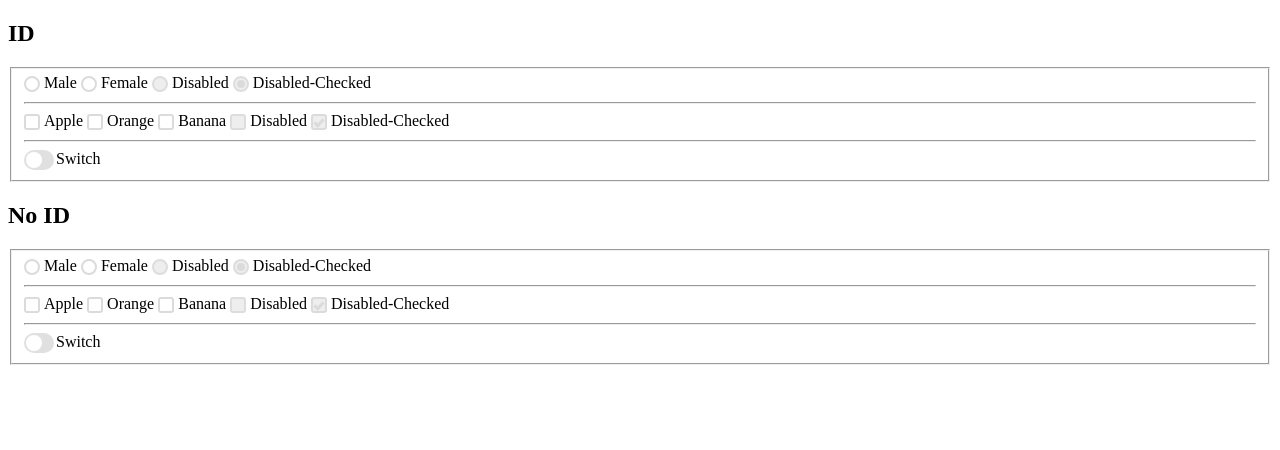
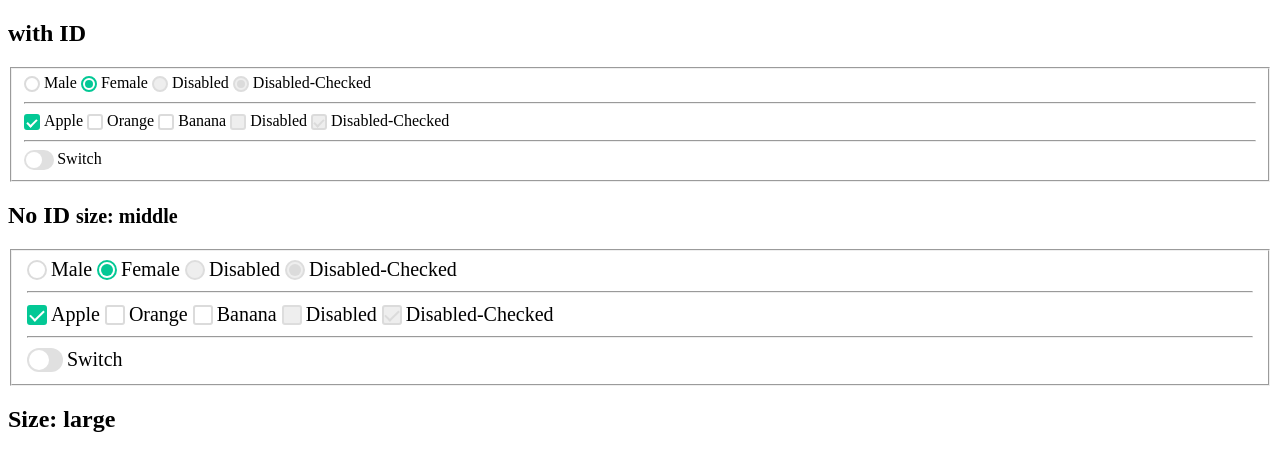
Before and after one commit to xyzhanjiang/by-radio, a website: page index.html in a window 1280 px wide. Shown: the top 450 px of the page. Drawn offline with Linux system fonts and the light colour scheme.

Commit message:
Custom control size

```diff
--- a/dist/index.html
+++ b/index.html
@@ -4,23 +4,23 @@
 <!-- saved from url=(0014)about:internet -->
 <meta charset="UTF-8">
 <title>Radio Example</title>
-<link rel="stylesheet" href="by-radio.min.css">
+<link rel="stylesheet" href="dist/by-radio.min.css">
 </head>
 
 <body>
 <form action="#" method="post">
-  <h2>ID</h2>
+  <h2>with ID</h2>
   <fieldset>
     <input class="by-radio" id="radio1" name="gender" type="radio" value="male">
     <label for="radio1">Male</label>
-    <input class="by-radio" id="radio2" name="gender" type="radio" value="female">
+    <input checked class="by-radio" id="radio2" name="gender" type="radio" value="female">
     <label for="radio2">Female</label>
     <input class="by-radio" disabled id="radio3" name="gender" type="radio" value="disabled">
     <label for="radio3">Disabled</label>
-    <input checked class="by-radio" disabled id="radio4" name="gender2" type="radio" value="disabled-checked">
+    <input checked class="by-radio" disabled id="radio4" name="gender-d" type="radio" value="disabled-checked">
     <label for="radio4">Disabled-Checked</label>
     <hr>
-    <input class="by-checkbox" id="checkbox1" name="favourite" type="checkbox" value="apple">
+    <input checked class="by-checkbox" id="checkbox1" name="favourite" type="checkbox" value="apple">
     <label for="checkbox1">Apple</label>
     <input class="by-checkbox" id="checkbox2" name="favourite" type="checkbox" value="orange">
     <label for="checkbox2">Orange</label>
@@ -34,22 +34,67 @@
     <input class="by-switch" id="switch-1" name="favourite" type="checkbox" value="apple">
     <label for="switch-1">Switch</label>
   </fieldset>
-  <h2>No ID</h2>
-  <fieldset>
+  <h2>No ID <small>size: middle</small></h2>
+  <fieldset style="font-size: 20px;">
     <label class="by-radio">
-      <input name="gender" type="radio" value="male">
+      <input name="gender2" type="radio" value="male">
       <span class="by-radio-item">Male</span>
     </label>
     <label class="by-radio">
-      <input name="gender" type="radio" value="female">
+      <input checked name="gender2" type="radio" value="female">
       <span class="by-radio-item">Female</span>
     </label>
     <label class="by-radio">
-      <input disabled name="gender" type="radio" value="disabled">
+      <input disabled name="gender2" type="radio" value="disabled">
       <span class="by-radio-item">Disabled</span>
     </label>
     <label class="by-radio">
-      <input checked disabled name="gender3" type="radio" value="disabled-checked">
+      <input checked disabled name="gender2-d" type="radio" value="disabled-checked">
+      <span class="by-radio-item">Disabled-Checked</span>
+    </label>
+    <hr>
+    <label class="by-checkbox">
+      <input checked name="favourite" type="checkbox" value="apple">
+      <span class="by-checkbox-item">Apple</span>
+    </label>
+    <label class="by-checkbox">
+      <input name="favourite" type="checkbox" value="orange">
+      <span class="by-checkbox-item">Orange</span>
+    </label>
+    <label class="by-checkbox">
+      <input name="favourite" type="checkbox" value="banana">
+      <span class="by-checkbox-item">Banana</span>
+    </label>
+    <label class="by-checkbox">
+      <input disabled name="favourite" type="checkbox" value="disabled">
+      <span class="by-checkbox-item">Disabled</span>
+    </label>
+    <label class="by-checkbox">
+      <input checked disabled name="favourite" type="checkbox" value="disabled-checked">
+      <span class="by-checkbox-item">Disabled-Checked</span>
+    </label>
+    <hr>
+    <label class="by-switch">
+      <input name="favourite" type="checkbox" value="apple">
+      <span class="by-switch-item">Switch</span>
+    </label>
+  </fieldset>
+  <h2>Size: large</h2>
+  <fieldset style="font-size: 2em;">
+    <label class="by-radio">
+      <input name="lg" type="radio" value="male">
+      <span class="by-radio-item">Male</span>
+    </label>
+    <label class="by-radio">
+      <input checked name="lg" type="radio" value="female">
+      <span class="by-radio-item">Female</span>
+    </label>
+    <label class="by-radio">
+      <input disabled name="lg" type="radio" value="disabled">
+      <span class="by-radio-item">Disabled</span>
+    </label>
+    <label class="by-radio">
+      <input checked disabled name="lg-d" type="radio" value="disabled-checked">
       <span class="by-radio-item">Disabled-Checked</span>
     </label>
     <hr>
@@ -65,7 +110,6 @@
       <input name="favourite" type="checkbox" value="banana">
       <span class="by-checkbox-item">Banana</span>
     </label>
-
     <label class="by-checkbox">
       <input disabled name="favourite" type="checkbox" value="disabled">
       <span class="by-checkbox-item">Disabled</span>
--- a/src/by-radio.scss
+++ b/src/by-radio.scss
@@ -13,9 +13,19 @@ $legacy-support-for-ie7: false !default;
 $by-radio-bg:           #fff !default;
 $by-radio-color:        #03c895 !default;
 $by-radio-border-color: #dbdbdb !default;
-$by-radio-border-width: 2px !default;
 $by-radio-hover-color:  $by-radio-color !default;
 $by-radio-focus-color:  #aaa !default;
+
+$by-radio-size:         1em !default;
+$by-radio-border-width: 2px !default;
+$by-radio-gutter:       2px !default;
+
+$by-radio-circle: calc(#{$by-radio-size} - (#{$by-radio-border-width} + #{$by-radio-gutter}) * 2);
+
+$by-radio-timing-function: cubic-bezier(0.8, -0.33, 0.2, 1.33) !default;
+
+$by-switch-height: calc(#{$by-radio-size} + 4px) !default;
+$by-switch-width:  calc(calc(#{$by-radio-size} + 4px) * 1.5) !default;
 
 input[type="radio"].by-radio,
 .by-radio input[type="radio"],
@@ -37,7 +47,7 @@ label.by-switch {
   cursor: pointer;
   display: inline-block;
   min-height: 20px;
-  padding-left: 20px;
+  padding-left: calc(#{$by-radio-size} + #{$by-radio-gutter} * 2);
   position: relative;
 }
 
@@ -62,24 +72,24 @@ input[type="radio"].by-radio + label::before,
   background-color: $by-radio-bg;
   border: $by-radio-border-width solid $by-radio-border-color;
   bottom: 0;
-  height: 16px;
+  height: $by-radio-size;
   left: 0;
   margin: auto 0;
   top: 0;
-  width: 16px;
+  width: $by-radio-size;
 }
 
 input[type="radio"].by-radio + label::after,
 .by-radio-item::after {
   background-color: $by-radio-color;
   bottom: 0;
-  height: 8px;
-  left: 4px;
+  height: $by-radio-circle;
+  left: calc(#{$by-radio-border-width} + #{$by-radio-gutter});
   margin: auto 0;
   top: 0;
   transform: scale(0);
-  transition: transform 0.2s cubic-bezier(0.8, -0.33, 0.2, 1.33);
-  width: 8px;
+  transition: transform 0.2s $by-radio-timing-function;
+  width: $by-radio-circle;
 }
 
 input[type="radio"].by-radio + label:hover::before,
@@ -88,34 +98,34 @@ input[type="radio"].by-radio + label:hover::before,
 }
 
 input[type="radio"].by-radio:focus + label::before,
-.by-radio input[type="radio"]:focus + .by-radio-item::before {
+.by-radio input[type="radio"]:focus ~ .by-radio-item::before {
   outline: 1px dotted $by-radio-focus-color;
 }
 
 input[type="radio"].by-radio:checked + label::before,
-.by-radio input[type="radio"]:checked + .by-radio-item::before {
+.by-radio input[type="radio"]:checked ~ .by-radio-item::before {
   border-color: $by-radio-color;
 }
 
 input[type="radio"].by-radio:checked + label::after,
-.by-radio input[type="radio"]:checked + .by-radio-item::after {
+.by-radio input[type="radio"]:checked ~ .by-radio-item::after {
   background-color: $by-radio-color;
   transform: scale(1);
 }
 
 input[type="radio"].by-radio:disabled + label,
-.by-radio input[type="radio"]:disabled + .by-radio-item {
+.by-radio input[type="radio"]:disabled ~ .by-radio-item {
   cursor: not-allowed;
 }
 
 input[type="radio"].by-radio:disabled + label::before,
-.by-radio input[type="radio"]:disabled + .by-radio-item::before {
+.by-radio input[type="radio"]:disabled ~ .by-radio-item::before {
   background-color: #eee;
   border-color: #ddd;
 }
 
 input[type="radio"].by-radio:disabled + label::after,
-.by-radio input[type="radio"]:disabled + .by-radio-item::after {
+.by-radio input[type="radio"]:disabled ~ .by-radio-item::after {
   background-color: $by-radio-border-color;
 }
 
@@ -140,27 +150,27 @@ input[type="checkbox"].by-checkbox + label::before,
   border: $by-radio-border-width solid $by-radio-border-color;
   border-radius: 3px;
   bottom: 0;
-  height: 16px;
+  height: $by-radio-size;
   left: 0;
   margin: auto 0;
   top: 0;
-  width: 16px;
+  width: $by-radio-size;
 }
 
 input[type="checkbox"].by-checkbox + label:after,
 .by-checkbox-item::after {
   background: transparent;
   border: 0 solid #fff;
-  border-width: 0 0 3px 3px;
+  border-width: 0 0 2px 2px;
   bottom: 0;
-  height: 6px;
+  height: calc(calc(#{$by-radio-size} - 4px) / 2);
   left: 3px;
   margin: auto 0;
   opacity: 0;
-  top: 0;
+  top: -1px;
   transform: scale(2) rotate(-45deg);
-  transition: all 0.2s cubic-bezier(0.8, -0.33, 0.2, 1.33);
-  width: 10px;
+  transition: all 0.2s $by-radio-timing-function;
+  width: calc(#{$by-radio-size} - 6px);
 }
 
 input[type="checkbox"].by-checkbox + label:hover::before,
@@ -169,56 +179,70 @@ input[type="checkbox"].by-checkbox + label:hover::before,
 }
 
 input[type="checkbox"].by-checkbox:focus + label::before,
-.by-checkbox input[type="checkbox"]:focus + .by-checkbox-item::before {
+.by-checkbox input[type="checkbox"]:focus ~ .by-checkbox-item::before {
   outline: 1px dotted $by-radio-focus-color;
 }
 
 input[type="checkbox"].by-checkbox:checked + label::before,
-.by-checkbox input[type="checkbox"]:checked + .by-checkbox-item::before {
+.by-checkbox input[type="checkbox"]:checked ~ .by-checkbox-item::before {
   background-color: $by-radio-color;
   border-color: $by-radio-color;
 }
 
 input[type="checkbox"].by-checkbox:checked + label::after,
-.by-checkbox input[type="checkbox"]:checked + .by-checkbox-item::after {
+.by-checkbox input[type="checkbox"]:checked ~ .by-checkbox-item::after {
   opacity: 1;
   transform: scale(1) rotate(-45deg);
 }
 
 input[type="checkbox"].by-checkbox:disabled + label,
-.by-checkbox input[type="checkbox"]:disabled + .by-checkbox-item {
+.by-checkbox input[type="checkbox"]:disabled ~ .by-checkbox-item {
   cursor: not-allowed;
 }
 
 input[type="checkbox"].by-checkbox:disabled + label::before,
-.by-checkbox input[type="checkbox"]:disabled + .by-checkbox-item::before {
+.by-checkbox input[type="checkbox"]:disabled ~ .by-checkbox-item::before {
   background-color: #eee;
   border-color: #ddd;
 }
 
 input[type="checkbox"].by-checkbox:checked:disabled + label::before,
-.by-checkbox input[type="checkbox"]:checked:disabled + .by-checkbox-item::before {
+.by-checkbox input[type="checkbox"]:checked:disabled ~ .by-checkbox-item::before {
   border-color: $by-radio-border-color;
 }
 
 input[type="checkbox"].by-checkbox:checked:disabled + label::after,
-.by-checkbox input[type="checkbox"]:checked:disabled + .by-checkbox-item::after {
+.by-checkbox input[type="checkbox"]:checked:disabled ~ .by-checkbox-item::after {
   border-color: $by-radio-border-color;
 }
 
+input[type="checkbox"].by-checkbox:indeterminate + label::before,
+.by-checkbox input[type="checkbox"]:indeterminate ~ .by-checkbox-item::before {
+  background-color: $by-radio-color;
+  border-color: $by-radio-color;
+}
+
 input[type="checkbox"].by-checkbox:indeterminate + label::after,
-.by-checkbox input[type="checkbox"]:indeterminate + .by-checkbox-item::after {
-  background-color: $by-radio-color;
+.by-checkbox input[type="checkbox"]:indeterminate ~ .by-checkbox-item::after {
+  background-color: #fff;
   border: 0;
-  height: 3px;
+  bottom: 0;
+  height: .2em;
+  margin: auto 0;
   opacity: 1;
-  top: 8px;
+  top: 0;
   transform: rotate(0);
-  width: 9px;
+  width: calc(#{$by-radio-size} - 6px);
+}
+
+input[type="checkbox"].by-checkbox:indeterminate:disabled + label::before,
+.by-checkbox input[type="checkbox"]:indeterminate:disabled ~ .by-checkbox-item::before {
+  background-color: #eee;
+  border-color: $by-radio-border-color;
 }
 
 input[type="checkbox"].by-checkbox:indeterminate:disabled + label::after,
-.by-checkbox input[type="checkbox"]:indeterminate:disabled + .by-checkbox-item::after {
+.by-checkbox input[type="checkbox"]:indeterminate:disabled ~ .by-checkbox-item::after {
   background-color: $by-radio-border-color;
 }
 
@@ -229,46 +253,46 @@ input[type="checkbox"].by-checkbox:indeterminate:disabled + label::after,
 
 input[type="checkbox"].by-switch + label,
 label.by-switch {
-  padding-left: 32px;
+  padding-left: calc(#{$by-switch-width} + .2em);
 }
 
 .by-switch + label::before,
 .by-switch-item::before {
   background-color: #e0e0e0;
-  border-radius: 10px;
+  border-radius: calc(#{$by-switch-height} / 2);
   content: " ";
-  height: 20px;
+  height: $by-switch-height;
   left: 0;
   position: absolute;
   transition: background-color 0.3s;
   top: 0;
-  width: 30px;
+  width: $by-switch-width;
 }
 
 .by-switch + label::after,
 .by-switch-item::after {
   background-color: #fff;
-  border-radius: 8px;
+  border-radius: calc(#{$by-radio-size} / 2);
   content: " ";
-  height: 16px;
+  height: $by-radio-size;
   left: 2px;
   position: absolute;
   top: 2px;
-  transition: transform 0.3s cubic-bezier(0.8, -0.33, 0.2, 1.33);
-  width: 16px;
+  transition: transform 0.3s $by-radio-timing-function;
+  width: $by-radio-size;
 }
 
 .by-switch:focus + label::before,
-.by-switch input[type="checkbox"]:focus + .by-switch-item::before {
+.by-switch input[type="checkbox"]:focus ~ .by-switch-item::before {
   outline: 1px dotted $by-radio-focus-color;
 }
 
 .by-switch:checked + label::before,
-.by-switch input[type="checkbox"]:checked + .by-switch-item::before {
+.by-switch input[type="checkbox"]:checked ~ .by-switch-item::before {
   background-color: $by-radio-color;
 }
 
 .by-switch:checked + label::after,
-.by-switch input[type="checkbox"]:checked + .by-switch-item::after {
-  transform: translateX(10px);
+.by-switch input[type="checkbox"]:checked ~ .by-switch-item::after {
+  transform: translateX(calc(calc(#{$by-radio-size} + 4px) / 2));
 }
```
Also changed, not shown: package.json (+9 -3 lines), README.md, dist/by-radio.css, dist/by-radio.min.css, 1 other file.
